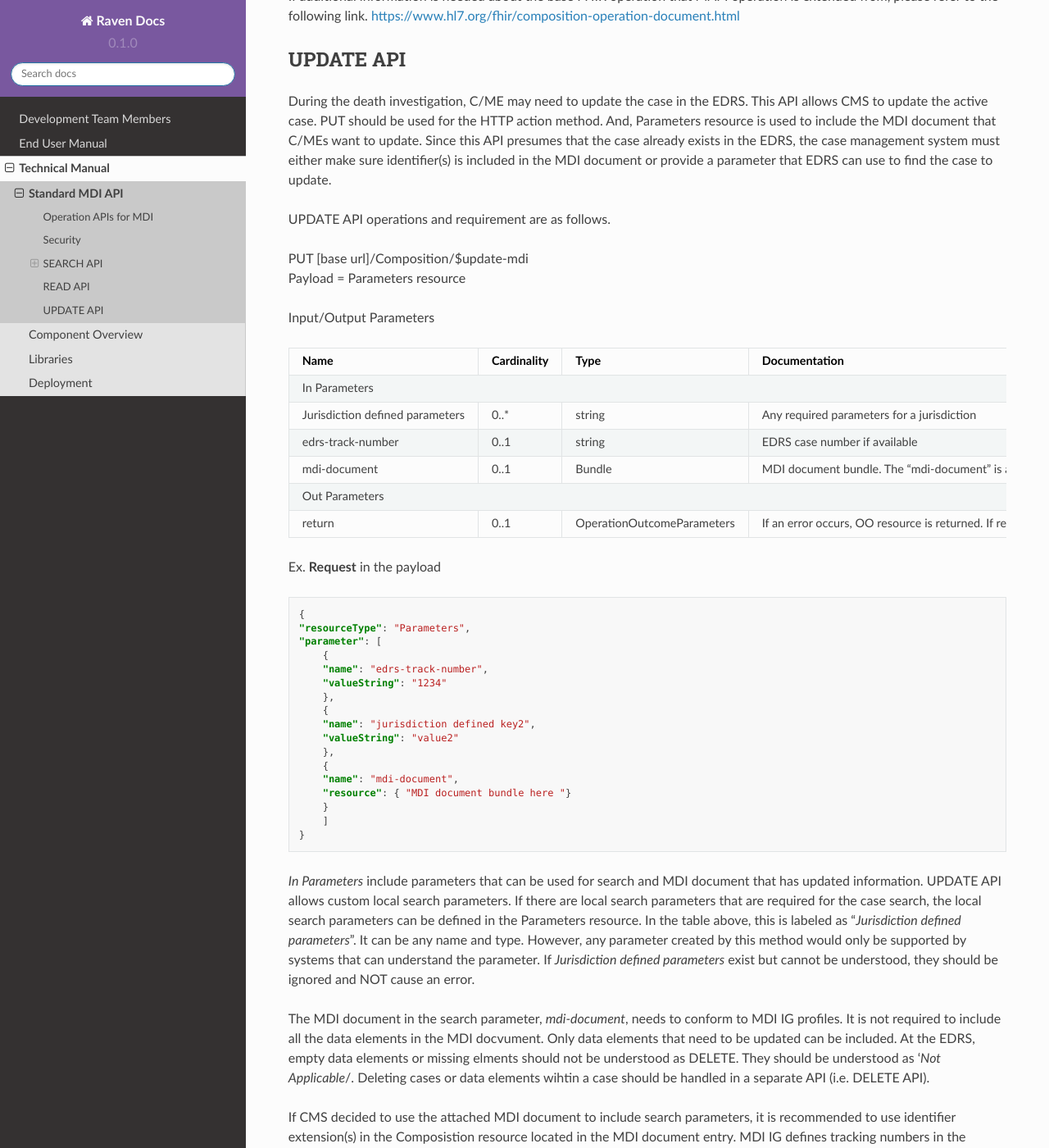
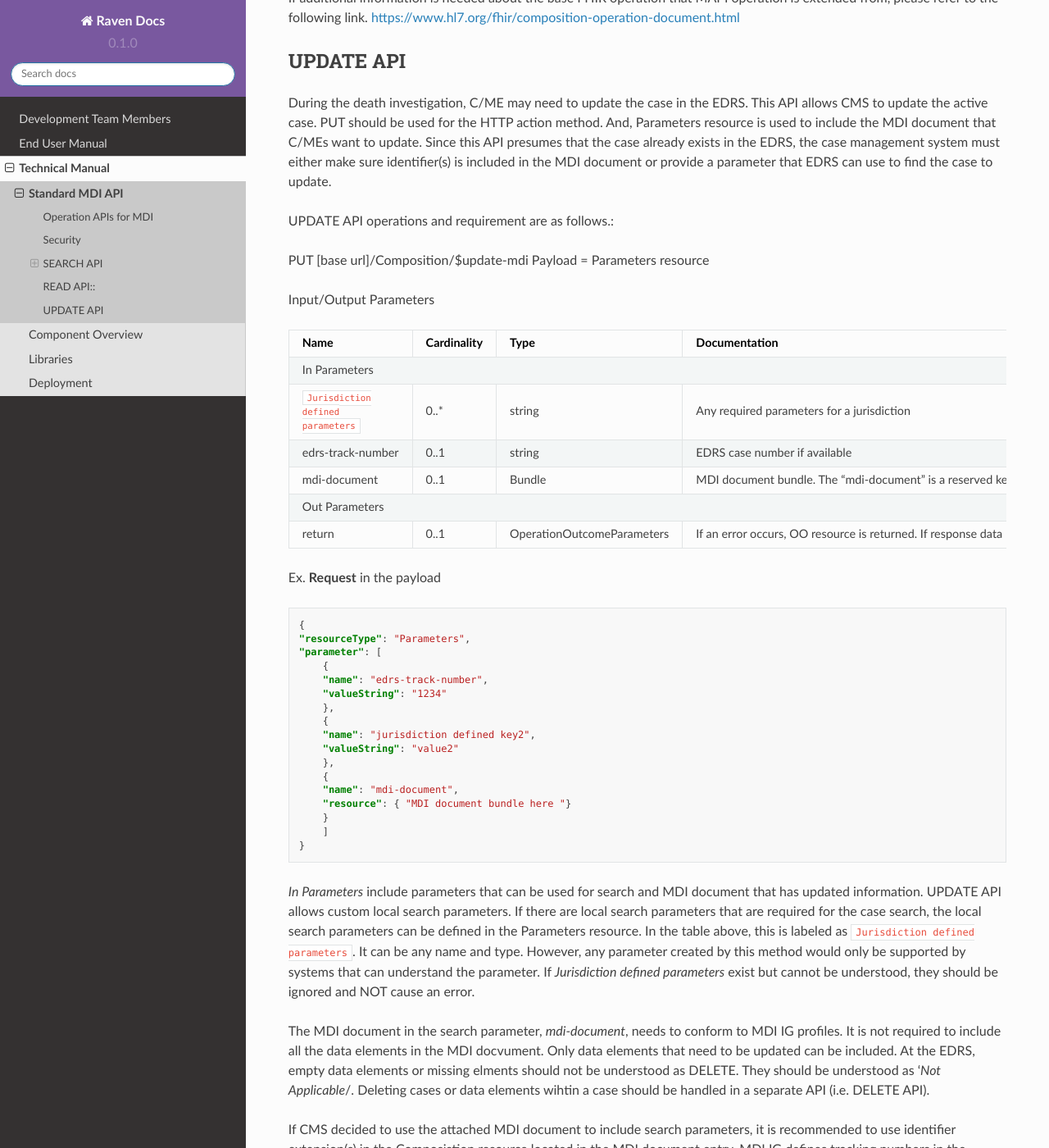
Before and after one commit to MortalityReporting/RavenDocs, a Sphinx documentation site: the page built from docs/source/technicalManual/mdiApi.rst, in a window 1280 px wide and 1400 px high, scrolled down 4911 px. Shown: the whole window at 82% size. Built offline with Sphinx 7.4.7 and the Read the Docs theme 2.0.0, drawn with Linux system fonts in a browser that asks for light colours; some of the changed text lies outside the part shown.

Commit message:
Update mdiApi.rst

```diff
--- a/docs/source/technicalManual/mdiApi.rst
+++ b/docs/source/technicalManual/mdiApi.rst
@@ -233,12 +233,13 @@
     }
 
 
-READ API
+READ API::
 --------
-| GET [base]/Composition/[id]/$document
 
-[id] is a Composition resource Id, which is assigned by a systems such as CMS and EDRS. If a server maintains
-the [id] for all generated FHIR Document Bundles, then this [id] can be used get the document. In this case,
+GET [base]/Composition/``id``/$document
+
+``id`` is a Composition resource Id, which is assigned by a systems such as CMS and EDRS. If a server maintains
+the ``id`` for all generated FHIR Document Bundles, then this [id] can be used get the document. In this case,
 the response is a MDI document Bundle (not a *searchset* Bundle).
 
 If additional information is needed about the base FHIR operation that MAPI operation is extended from,
@@ -254,10 +255,10 @@
 EDRS, the case management system must either make sure identifier(s) is included in the MDI document or
 provide a parameter that EDRS can use to find the case to update.
 
-UPDATE API operations and requirement are as follows.
+UPDATE API operations and requirement are as follows.::
 
-| PUT [base url]/Composition/$update-mdi
-| Payload = Parameters resource
+PUT [base url]/Composition/$update-mdi
+Payload = Parameters resource
 
 
 Input/Output Parameters
@@ -267,8 +268,8 @@
 +========================+=============+============================+=================================+
 | In Parameters                                                                                       |
 +------------------------+-------------+----------------------------+---------------------------------+
-| Jurisdiction defined   | 0..*        | string                     | Any required parameters for a   |
-| parameters             |             |                            | jurisdiction                    |
+| ``Jurisdiction defined | 0..*        | string                     | Any required parameters for a   |
+| parameters``           |             |                            | jurisdiction                    |
 +------------------------+-------------+----------------------------+---------------------------------+
 | edrs-track-number      | 0..1        | string                     | EDRS case number if available   |
 +------------------------+-------------+----------------------------+---------------------------------+
@@ -312,7 +313,7 @@
 *In Parameters* include parameters that can be used for search and MDI document that has updated information.
 UPDATE API allows custom local search parameters. If there are local search parameters that are required
 for the case search, the local search parameters can be defined in the Parameters resource. In the table
-above, this is labeled as "*Jurisdiction defined parameters*". It can be any name and type. However, any
+above, this is labeled as ``Jurisdiction defined parameters``. It can be any name and type. However, any
 parameter created by this method would only be supported by systems that can understand the parameter. If
 *Jurisdiction defined parameters* exist but cannot be understood, they should be ignored and NOT cause
 an error.
```
